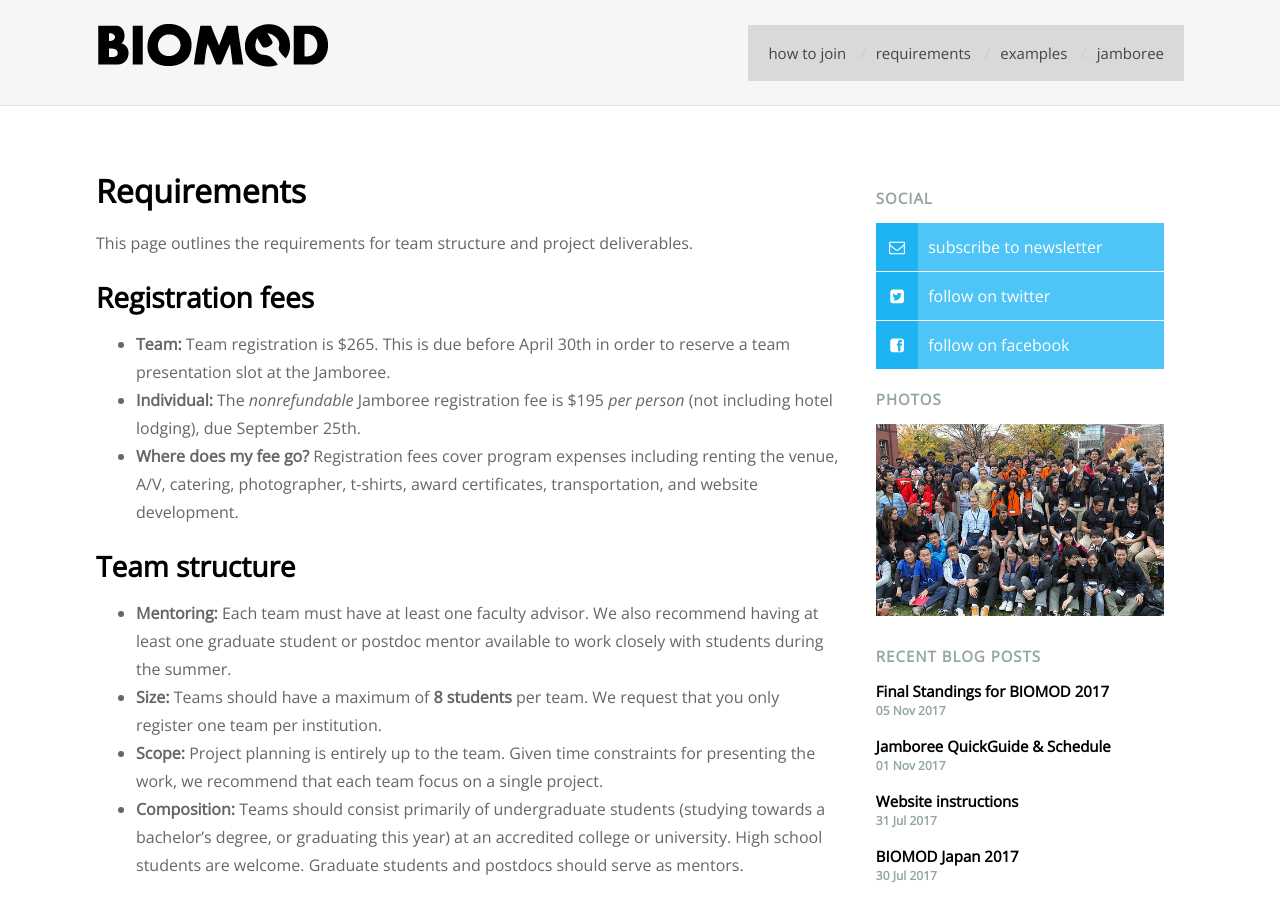
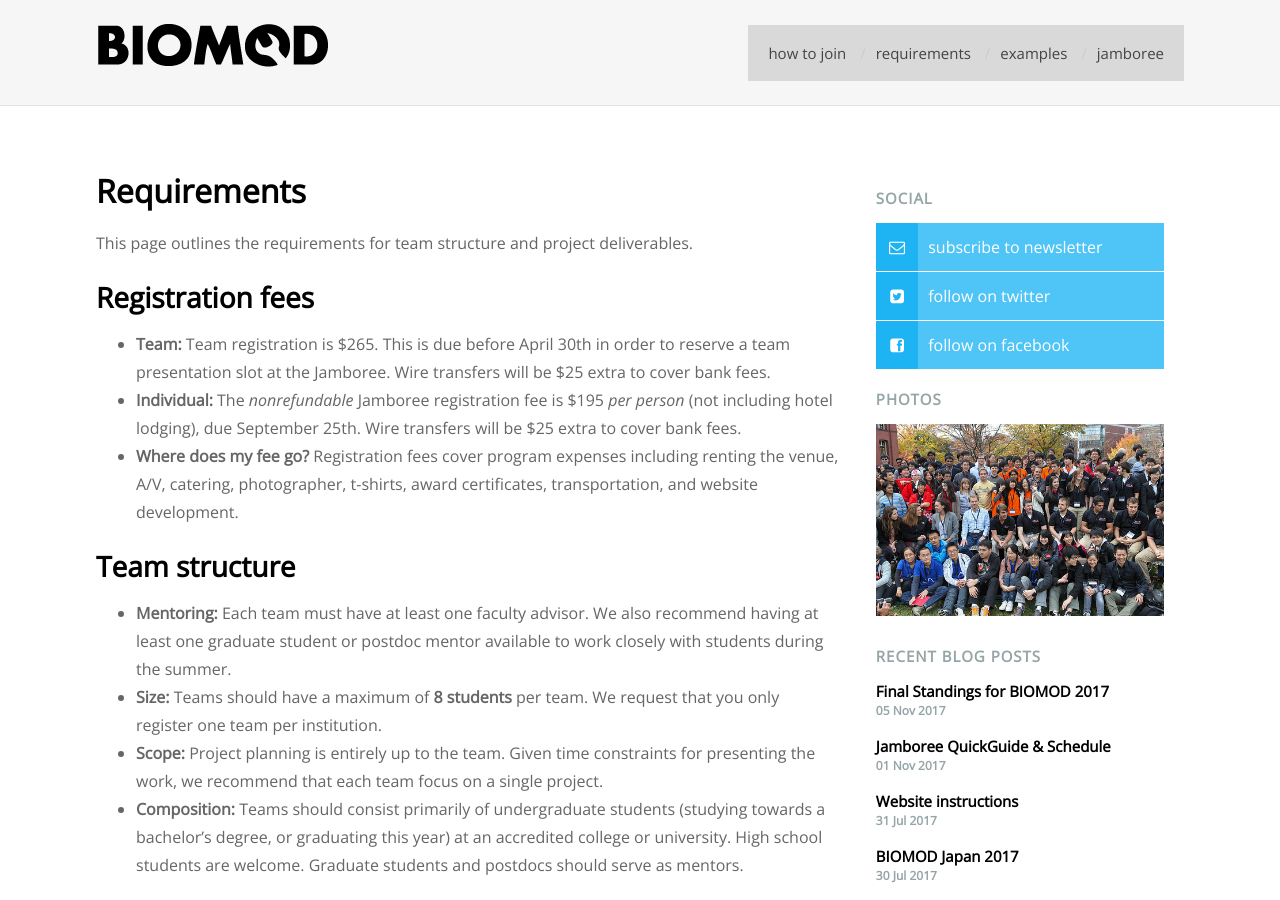
Before and after one commit to sdouglas/biomod, a Jekyll site: the page built from requirements/index.md, in a window 1280 px wide and 900 px high. Built offline with Jekyll 4.4.1, drawn with Linux system fonts in a browser that asks for light colours; nearby versions of some CDN libraries.

Commit message:
Wire charges

```diff
--- a/requirements/index.md
+++ b/requirements/index.md
@@ -9,8 +9,8 @@
 
 ## Registration fees
 
-- **Team:** Team registration is ${{ site.team_registration_fee }}. This is due before April 30th in order to reserve a team presentation slot at the Jamboree.
-- **Individual:** The *nonrefundable* Jamboree registration fee is ${{ site.individual_registration_fee }} *per person* (not including hotel lodging), due September 25th.
+- **Team:** Team registration is ${{ site.team_registration_fee }}. This is due before April 30th in order to reserve a team presentation slot at the Jamboree. Wire transfers will be $25 extra to cover bank fees.
+- **Individual:** The *nonrefundable* Jamboree registration fee is ${{ site.individual_registration_fee }} *per person* (not including hotel lodging), due September 25th. Wire transfers will be $25 extra to cover bank fees.
 - **Where does my fee go?** Registration fees cover program expenses including renting the venue, A/V, catering, photographer, t-shirts, award certificates, transportation, and website development.
 
 ## Team structure
```
